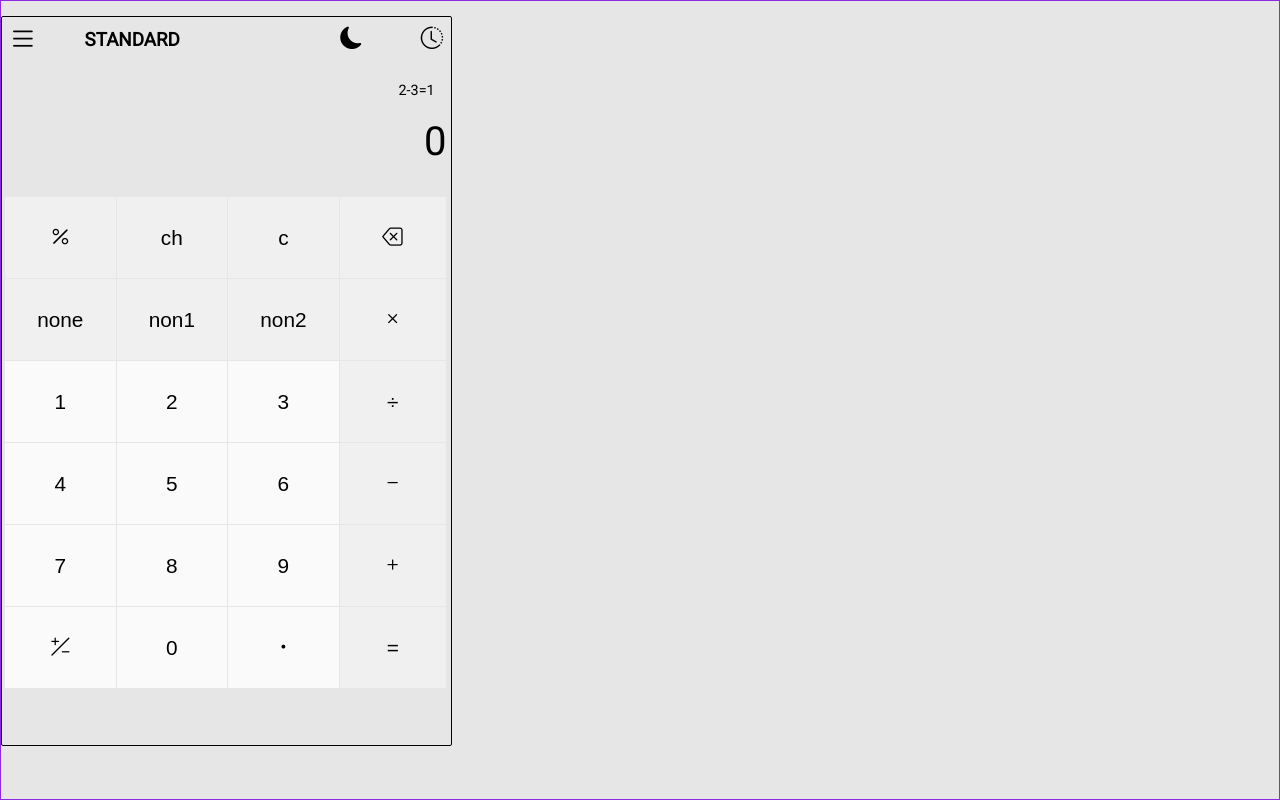
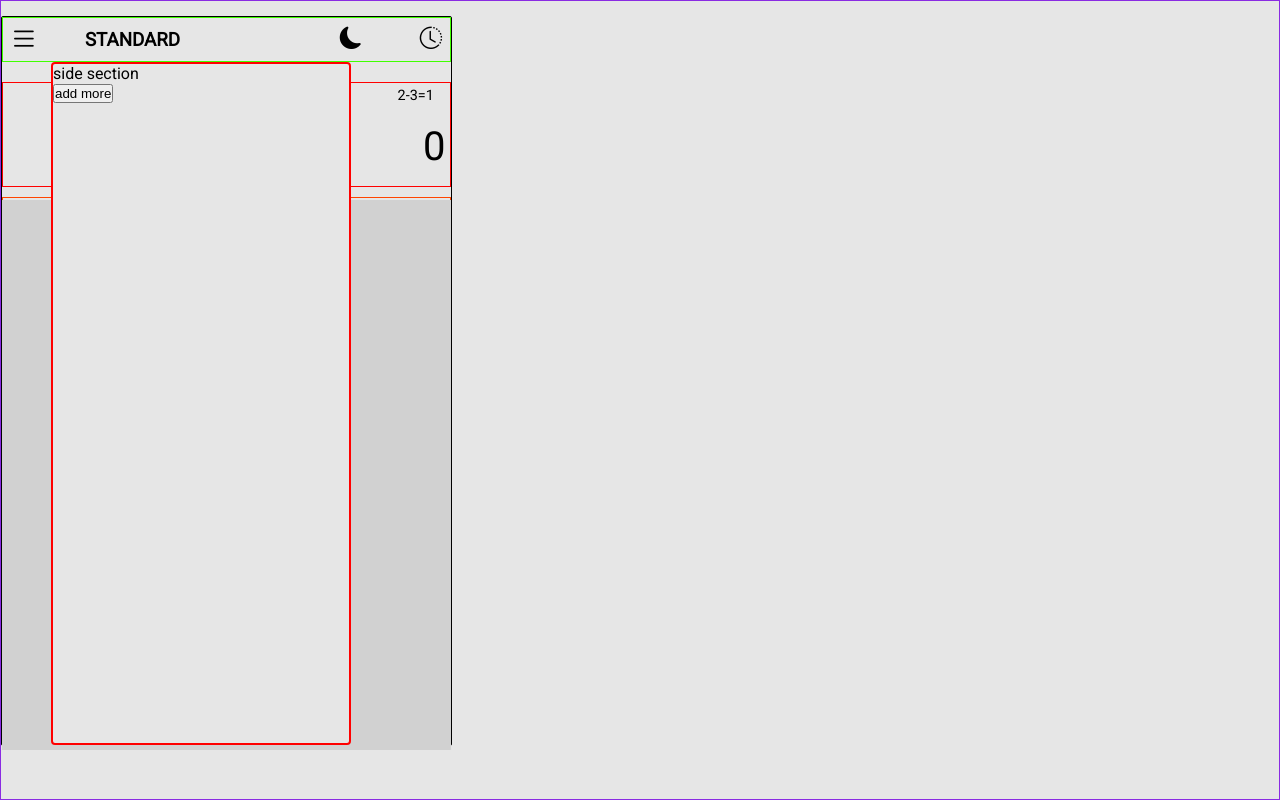
Before and after one commit to Alinaderkurdi/CALCULATOR, a website: page index.html in a window 1280 px wide. Both pictures are taken after a click on the button 23 px from the left and 39 px from the top of the page. Drawn offline with nearby package versions, Linux system fonts and the light colour scheme; a web font is replaced by a local one.

Commit message:
first to add history section

```diff
--- a/Scripts/main.js
+++ b/Scripts/main.js
@@ -0,0 +1,9 @@
+const sideButton = document.querySelector('.side-bare-button')
+const sideSection = document.querySelector('.side-section')
+const historyButton = document.querySelector('.history-button')
+
+
+sideButton.addEventListener('click', (event)=>{
+   console.log(event)
+   sideSection.classList.add('side-testopen')
+})
--- a/style/style.scss
+++ b/style/style.scss
@@ -5,6 +5,7 @@
 
 $button-w : 38px;
 $button-h : 38px;
+
 
 * {
     box-sizing: border-box;
@@ -27,7 +28,6 @@ body{
     height: 100vh;
     border: 1px blueviolet solid;
     min-width: 310px;
-    //background-color: rgb(79, 78, 78);
 
     .div-contaner{
         width: 84%;
@@ -48,16 +48,20 @@ body{
             margin-top: 45px;
             margin-left: 1px;
             border: 2px red solid;
-            display: none;
             border-radius: 4px;
             background-color: #E6E6E6;
+            left: -90px;
+            z-index: -10;
 
+        }
+        .side-testopen{
+           animation: openside 1s forwards;
         }
 
         .head-section{
             width: 100%;
             height: 45px;
-            //border: 1px rgb(64, 255, 0) solid;
+            border: 1px rgb(64, 255, 0) solid;
             min-width: 310px;
             max-width: 450px;
             display: flex;
@@ -71,7 +75,7 @@ body{
                 border: none;
                 background: none;
                 margin-left: 2px;
-               // border: 1px red solid;
+               //border: 1px red solid;
                 cursor:pointer;
                 &:hover{
                     background-color:#D1D1D1;
@@ -126,7 +130,7 @@ body{
         .input-section{
             width: 100%;
             height: 105px;
-           // border: 1px red solid;
+            border: 1px red solid;
             margin-top: 20px;
             max-width: 450px;
             min-width: 310px;
@@ -175,7 +179,7 @@ body{
         .key-section{
            width: 100%;
            height: 500px;
-           //border: 1px orangered solid;
+           border: 1px orangered solid;
            margin-top: 10px;
            min-width: 310px;
            max-width: 450px;
@@ -183,7 +187,7 @@ body{
            .key-bord-pad{
              width : 98.5%;
              height: 99%;
-          //   border: 1px rgb(255, 128, 0) solid;
+             border: 1px rgb(255, 128, 0) solid;
              margin-left: 3px;
              margin-top: 2px;
              background-color: #E6E6E6;
@@ -227,13 +231,15 @@ body{
            }
         }
         .history-section{
-            width: 69.5%;
+            width: inherit;
             height: 550px;
-            background-color: red;
+            background-color: #D1D1D1;
+            bottom: 50px;
             position: absolute;
-            bottom: 50px;
-            max-width: 470px;
-            display: none;
+            min-width: 310px;
+            max-width: 449px;
+           // display: none;
+
         }
 
 
@@ -243,3 +249,17 @@ body{
 
 
 }
+
+@keyframes openside {
+    from{
+       opacity: 0;
+       z-index: -10;
+       //left: -90px;
+       left: -295px;
+    }
+    to{
+       // left: 0px;
+        z-index: 10;
+        left: 50px;
+    }
+}
```
Also changed, not shown: style/style.css, 1 other file.
